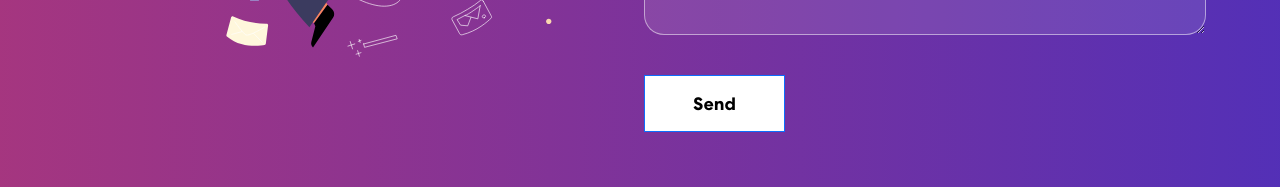
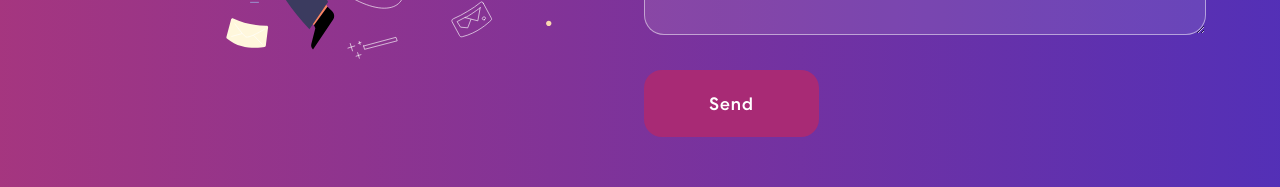
Before and after one commit to bbakshev/PersonalPorfolio, a React (Create React App) app: page / in a window 1280 px wide. Shown: the part 2988-3175 px from the top of the page. Built offline with nearby package versions, Linux system fonts and the light colour scheme.

Commit message:
updates to css and about

```diff
--- a/src/components/About.js
+++ b/src/components/About.js
@@ -8,7 +8,7 @@ export const About = () => {
             <div className="about-bx">
             <h2>About Me</h2>
             <p className="para">
-            I'm passionate about front-end development because I love the challenge of creating beautiful and user-friendly web applications. Also excited about the ever-changing landscape of front-end development and the opportunity to learn new technologies and techniques. Excited to find a position where I can use my skills and experience to make a positive impact on the world.</p>
+            As a dedicated full stack developer, my enthusiasm for learning and creating is limitless. Recently graduated from a coding bootcamp, I have gained practical experience in React, JavaScript, HTML, CSS, and C#. I possess a natural talent for creatively solving intricate problems and thrive in collaborative team settings. The joy of continuous growth and expanding my skill set drives my excitement to flourish as a developer.</p>
             </div>
         </div>
       </div>
--- a/src/index.css
+++ b/src/index.css
@@ -544,7 +544,7 @@ nav.navbar .navbar-toggler[aria-expanded="true"] .navbar-toggler-icon {
   transition: 0.3s ease-in-out;
 }
 .contact form input:focus, .contact form textarea:focus {
-  background: rgba(255, 255, 255, 1);
+  /* background: rgba(255, 255, 255, 1); */
   color: #121212;
 }
 .contact form input::placeholder, .contact form textarea::placeholder {
@@ -557,14 +557,15 @@ nav.navbar .navbar-toggler[aria-expanded="true"] .navbar-toggler-icon {
   opacity: 0.8;
 }
 .contact form button {
-  font-weight: 700;
-  color: #000;
-  background-color: #fff;
-  padding: 14px 48px;
+  background: #a82a75;
+  padding: 20px 65px;
+  color: #fff;
+  font-weight: 500;
+  letter-spacing: 0.5px;
+  border-radius: 18px;
+  margin-top: 20px;
+  border: 0;
   font-size: 18px;
-  margin-top: 25px;
-  border-radius: 0;
-  position: relative;
   transition: 0.3s ease-in-out;
 }
 .contact form button span {
@@ -573,21 +574,23 @@ nav.navbar .navbar-toggler[aria-expanded="true"] .navbar-toggler-icon {
 }
 .contact form button:hover {
   color: #fff;
+  background: #884399;
 }
-.contact form button::before {
+/* .contact form button::before {
   content: "";
-  background: #121212;
+  position: absolute;
   width: 0;
   height: 100%;
-  position: absolute;
+  background: #000;
   top: 0;
   left: 0;
-  z-index: 0;
+  z-index: -1;
   transition: 0.3s ease-in-out;
+
 }
 .contact form button:hover::before {
   width: 100%;
-}
+} */
 
 /************ Footer Css ************/
 .footer {
```
